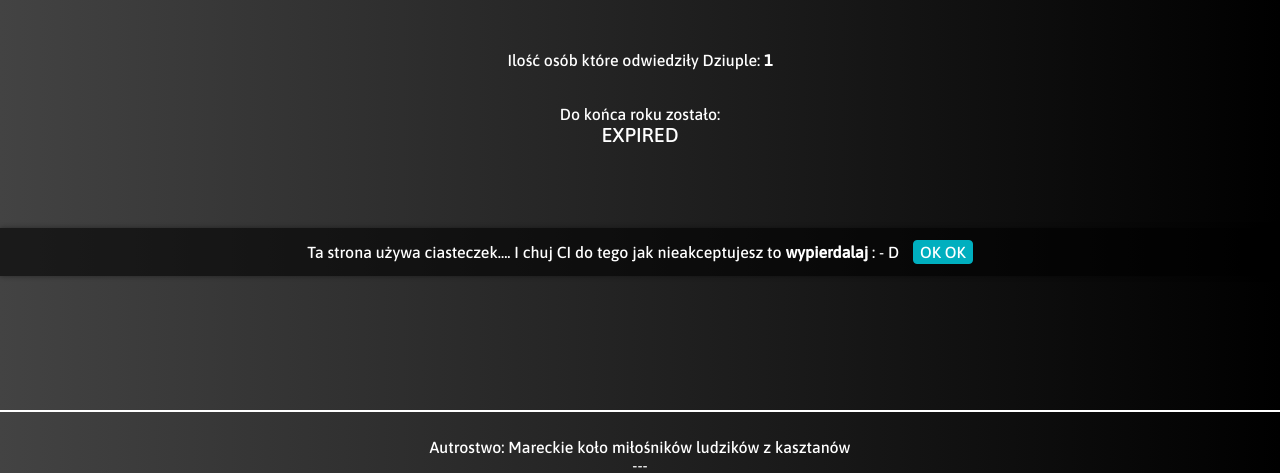
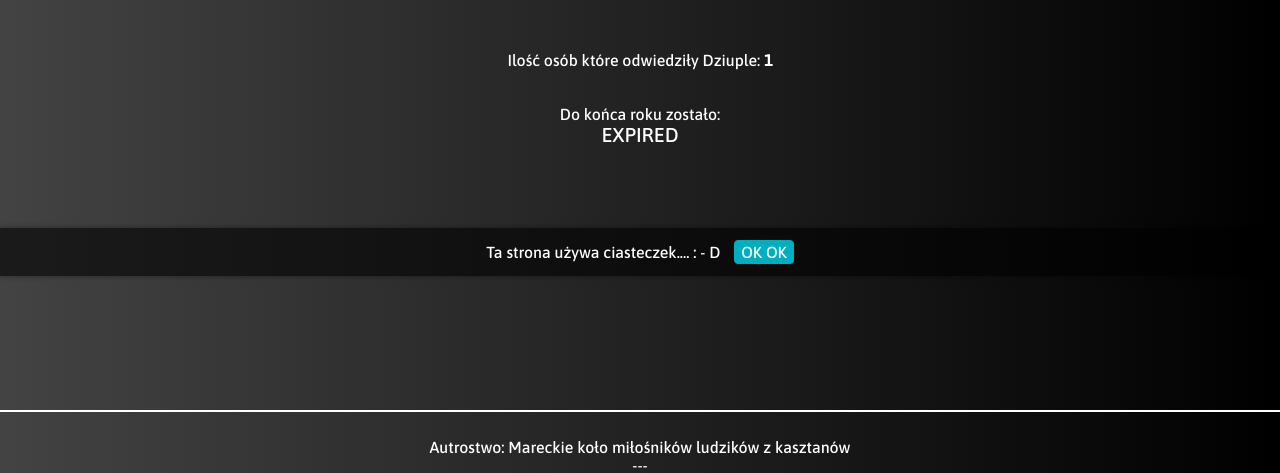
Before and after one commit to MagiczneMaselko/MAIN, a PHP site: page / in a window 1280 px wide. Shown: the part 524-997 px from the top of the page. Run offline with PHP 8.4, Linux system fonts and the light colour scheme; data that the repository does not hold is empty; some libraries are stand-ins or nearby versions.

Commit message:
Update index.php

```diff
--- a/dziupla_marecka-wersja OSTATECZNA/index.php
+++ b/dziupla_marecka-wersja OSTATECZNA/index.php
@@ -35,7 +35,7 @@
     <br>
     <div id="cookies-message-container">  <!-- naprawic sciezke z ciaskammi bo tez sie popsulo-->
       <div id="cookies-message">
-          Ta strona używa ciasteczek.... I chuj CI do tego jak nieakceptujesz to <b>wypierdalaj</b> : - D
+          Ta strona używa ciasteczek.... : - D
           <a onclick="WHCloseCookiesWindow();" id="accept-cookies-checkbox">OK OK</a>
       </div>
     </div>
```
